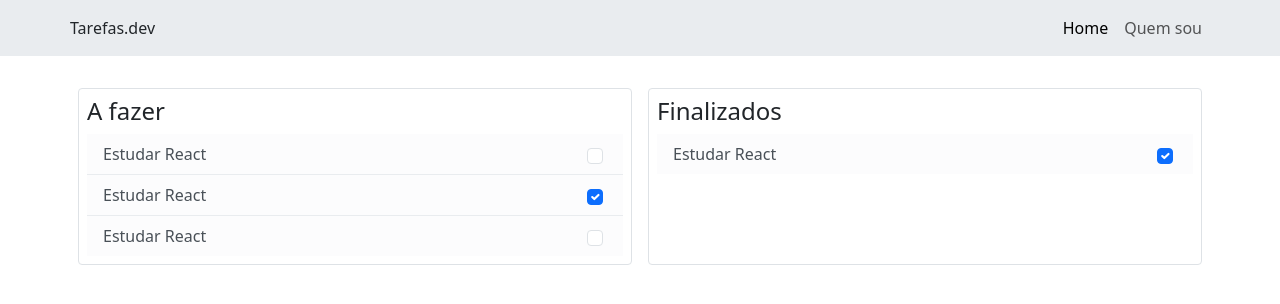
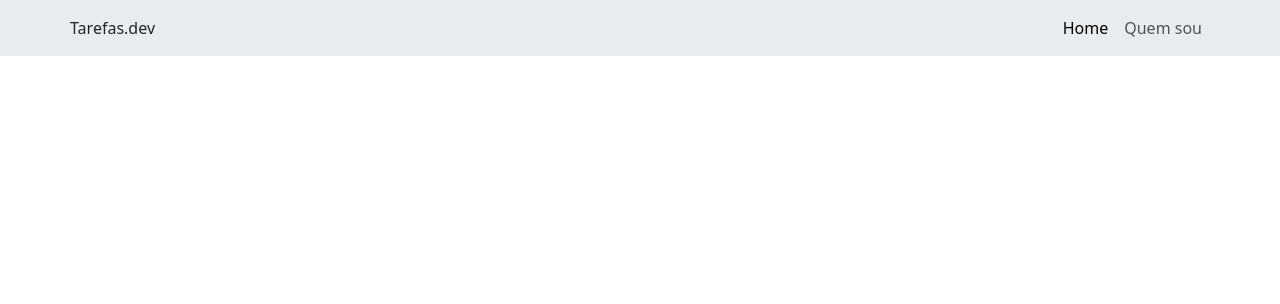
Before and after one commit to FullStack-Itaguacu/m01s09-exercicios-todo-app, a React (Vite) app: page / in a window 1280 px wide. Shown: the top 304 px of the page. Built offline with nearby package versions, Linux system fonts and the light colour scheme.

Commit message:
commit inicial

```diff
--- a/src/App.jsx
+++ b/src/App.jsx
@@ -1,14 +1,11 @@
 import { Header } from "./components/Header";
-
-import { Home } from "./pages/Home";
 
 export const App = () => {
   return (
     <div>
       <Header />
       <main className="container mt-4">
-        <Home />
-        {/* <QuemSou /> */}
+        {/* algo precisa ser modificado aqui... */}
       </main>
     </div>
   );
--- /dev/null
+++ b/src/Router.jsx
@@ -0,0 +1,22 @@
+/**
+ * Cadastre as rotas da sua aplicação!
+ * Lembrando: a estrutura do objeto que configura a rota é a seguinte:
+ *
+ * {
+ *   path: "/caminho-da-rota",
+ *   element: <ComponenteDaRota />,
+ * }
+ */
+
+import { createBrowserRouter } from "react-router-dom";
+import { App } from "./App";
+
+export const appRouter = createBrowserRouter([
+  {
+    path: "/",
+    element: <App />,
+    children: [
+      //  as rotas serão incluídas aqui!
+    ],
+  },
+]);
```
Also changed, not shown: src/main.jsx (+5 -2 lines).
